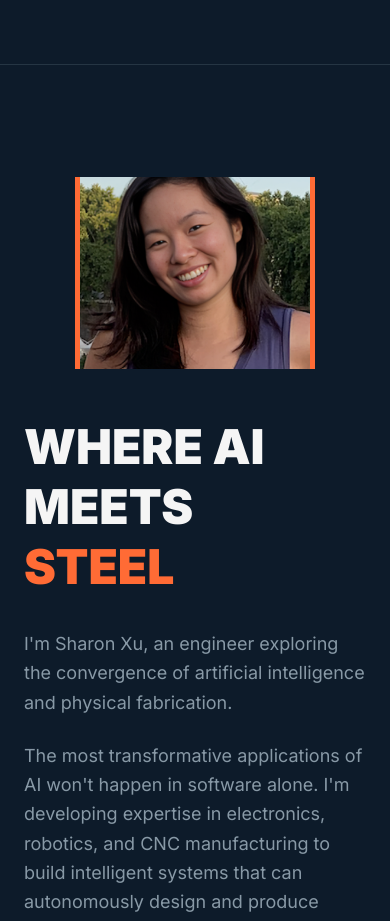
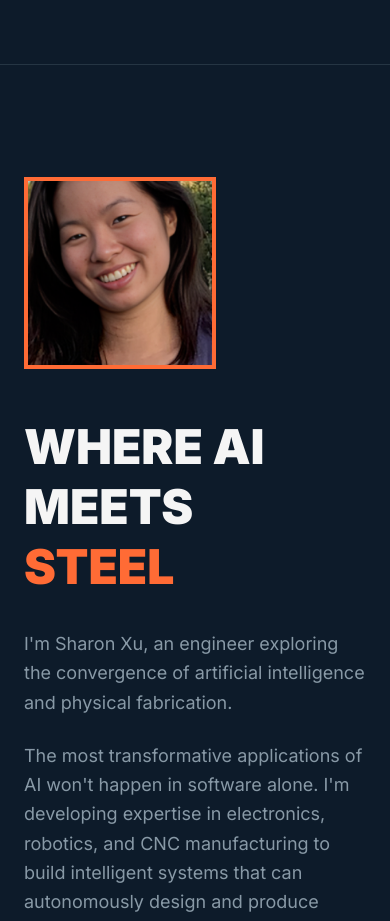
Before and after one commit to sharonxu/breaking-cad, a React (Vite) app: page / in a window 390 px wide. Shown: the part 780-1701 px from the top of the page. Built offline with nearby package versions, Linux system fonts and the light colour scheme.

Commit message:
Fix profile image cropping - show full top of head
- Use inline style for reliable objectPosition
- Set to 'center 10%' to show top of image
- Increase zoom to scale-150
- 10% from top should show full head

```diff
--- a/src/components/About.jsx
+++ b/src/components/About.jsx
@@ -8,11 +8,12 @@ function About({ scrollY }) {
           {/* Left side - Text */}
           <div>
             {/* Profile picture for mobile */}
-            <div className="md:hidden mb-12 flex justify-center overflow-hidden">
+            <div className="md:hidden mb-12 flex justify-center overflow-hidden w-48 h-48 border-4 border-machine-orange">
               <img
                 src="/images/profile.png"
                 alt="Sharon Xu"
-                className="w-48 h-48 object-cover object-[center_35%] scale-125 border-4 border-machine-orange"
+                className="w-full h-full object-cover scale-150"
+                style={{ objectPosition: 'center 10%' }}
               />
             </div>
             <h2 className="text-5xl md:text-7xl font-black mb-8 leading-tight">
@@ -43,7 +44,8 @@ function About({ scrollY }) {
               <img
                 src="/images/profile.png"
                 alt="Sharon Xu"
-                className="w-full h-full object-cover object-[center_35%] scale-125"
+                className="w-full h-full object-cover scale-150"
+                style={{ objectPosition: 'center 10%' }}
               />
             </div>
 
```
